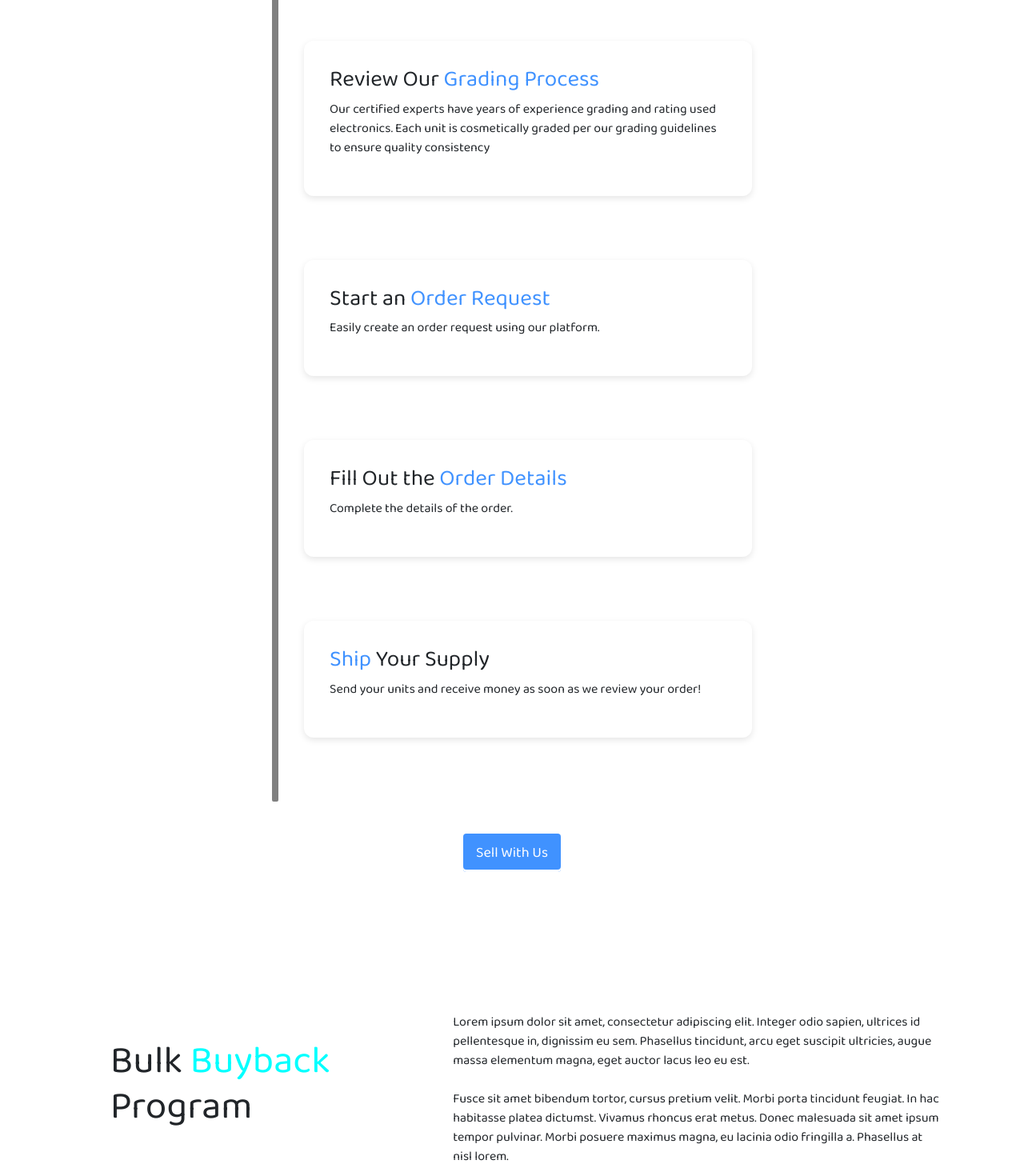
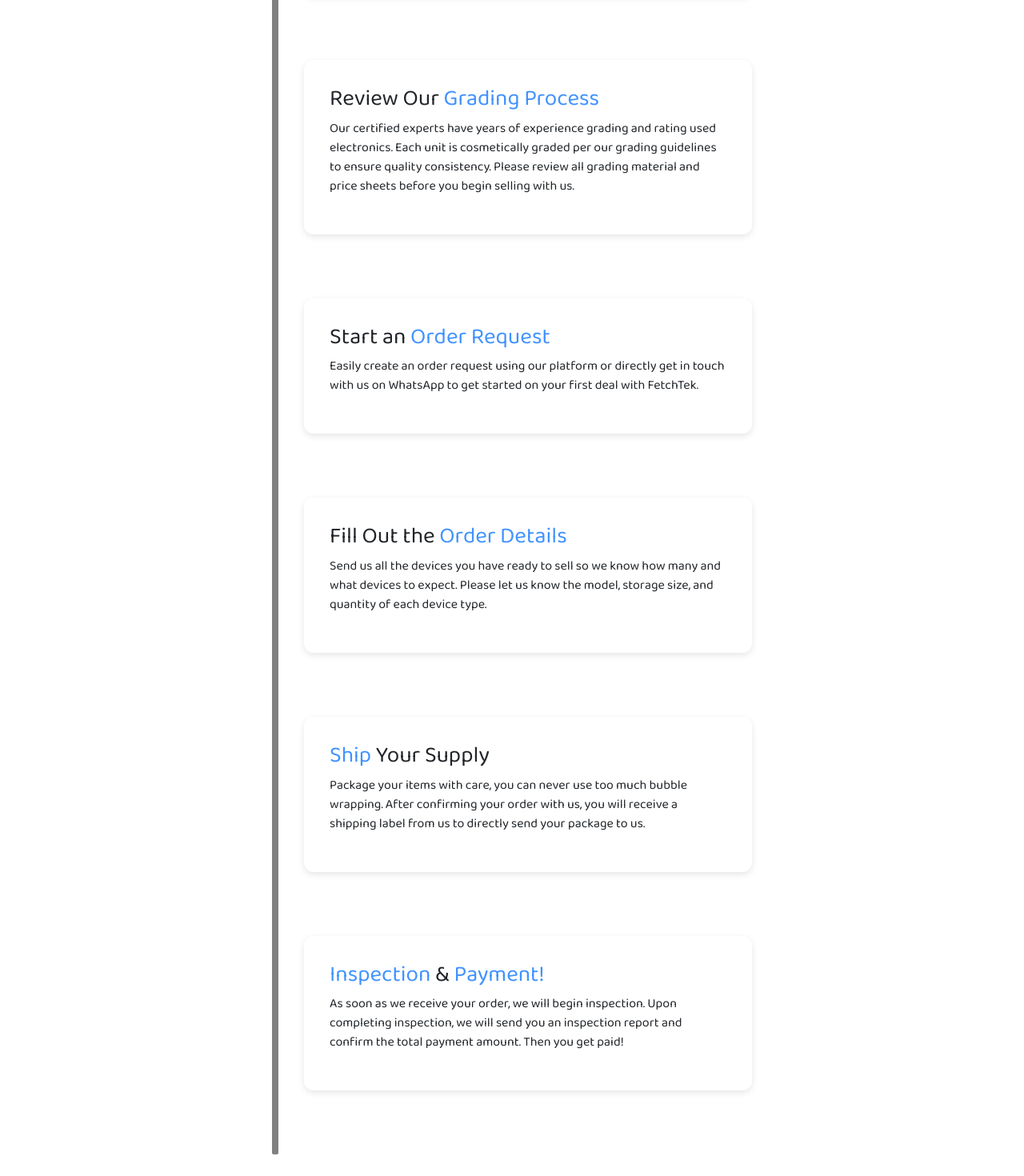
Before and after one commit to jaewonjung297/fetchtek-0.1.0, a React (Create React App) app in the folder frontend/: page /how in a window 1280 px wide. Shown: the part 320-1790 px from the top of the page at 80% size. Built offline with nearby package versions, Linux system fonts and the light colour scheme.

Commit message:
progress bar

```diff
--- a/frontend/src/components/ProgressBar.js
+++ b/frontend/src/components/ProgressBar.js
@@ -99,35 +99,48 @@ export default function ProgressBar() {
                 <div className = 'item-container'>
                     <div className = {progressHeight > 1 && progressHeight < 12 ? 'scroll-item size' : 'scroll-item'}>
                         <h3>
-                        Create Your <span>Seller</span> Account
+                        Sign Up With Us As a <span>Seller</span>
                         </h3>
-                        <p>Opening a seller account with FetchTek is just one click away!</p>
+                        <p>Opening a seller account with FetchTek is just one click away! After you create an account, our team will contact you to get started!</p>
                     </div>
                     <div className = {progressHeight > 16 && progressHeight < 36 ? 'scroll-item size' : 'scroll-item'}>
                         <h3>
                         Review Our <span>Grading Process</span>
                         </h3>
                         <p>Our certified experts have years of experience grading and rating used electronics.
-                        Each unit is cosmetically graded per our grading guidelines to ensure quality consistency
+                        Each unit is cosmetically graded per our grading guidelines to ensure quality consistency. Please
+                        review all grading material and price sheets before you begin selling with us.
                         </p>
                     </div>
                     <div className = {progressHeight > 41 && progressHeight < 56 ? 'scroll-item size' : 'scroll-item'}>
                         <h3>
                         Start an <span>Order Request</span>
                         </h3>
-                        <p>Easily create an order request using our platform.</p>
+                        <p>Easily create an order request using our platform or directly get in touch with us on WhatsApp
+                        to get started on your first deal with FetchTek.</p>
                     </div>
                     <div className = {progressHeight > 61 && progressHeight < 74 ? 'scroll-item size' : 'scroll-item'}>
                         <h3>
                         Fill Out the <span>Order Details</span>
                         </h3>
-                        <p>Complete the details of the order.</p>
+                        <p>Send us all the devices you have ready to sell so we know how many and what devices to expect.
+                        Please let us know the model, storage size, and quantity of each device type.</p>
                     </div>
                     <div className = {progressHeight > 80 && progressHeight < 94 ? 'scroll-item size' : 'scroll-item'}>
                         <h3>
                         <span>Ship</span> Your Supply
                         </h3>
-                        <p>Send your units and receive money as soon as we review your order!</p>
+                        <p>Package your items with care, you can never use too much bubble wrapping. After confirming your order with us,
+                        you will receive a shipping label from us to directly send your package to us.
+                        </p>
+                    </div>
+                    <div className = {progressHeight > 80 && progressHeight < 94 ? 'scroll-item size' : 'scroll-item'}>
+                        <h3>
+                        <span>Inspection</span> & <span>Payment!</span>
+                        </h3>
+                        <p>As soon as we receive your order, we will begin inspection. Upon completing inspection, we will
+                         send you an inspection report and confirm the total payment amount. Then you get paid!
+                        </p>
                     </div>
                 </div>
             </div>
--- a/frontend/src/pages/HowItWorksPage.js
+++ b/frontend/src/pages/HowItWorksPage.js
@@ -2,6 +2,7 @@ import React from 'react'
 import ProgressBar from '../components/ProgressBar'
 import Btn from '../components/Btn'
 import styled from 'styled-components'
+import { Helmet } from 'react-helmet-async'
 
 const Styles = styled.div`
 scroll-behavior: smooth;
@@ -76,6 +77,9 @@ scroll-behavior: smooth;
 export default function HowItWorksPage() {
 return (
     <Styles>
+    <Helmet>
+        <title>How It Works</title>
+    </Helmet>
         <div style = {{display: "flex", justifyContent: "center"}}>
             <h2 className = "title" style = {{margin: "0em auto", fontSize: "3em"}}>How <a href = '/' className = "fetchtek">FetchTek</a> Works</h2>
         </div>
```
